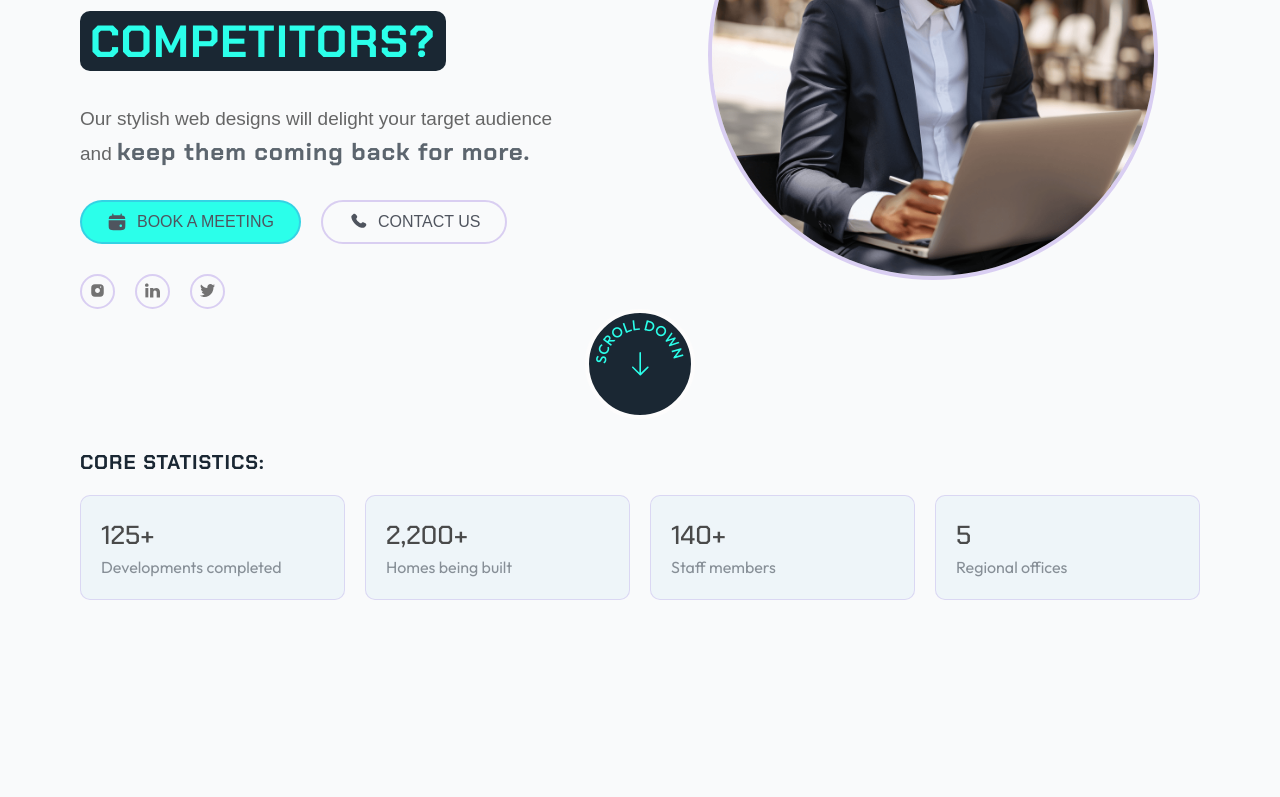
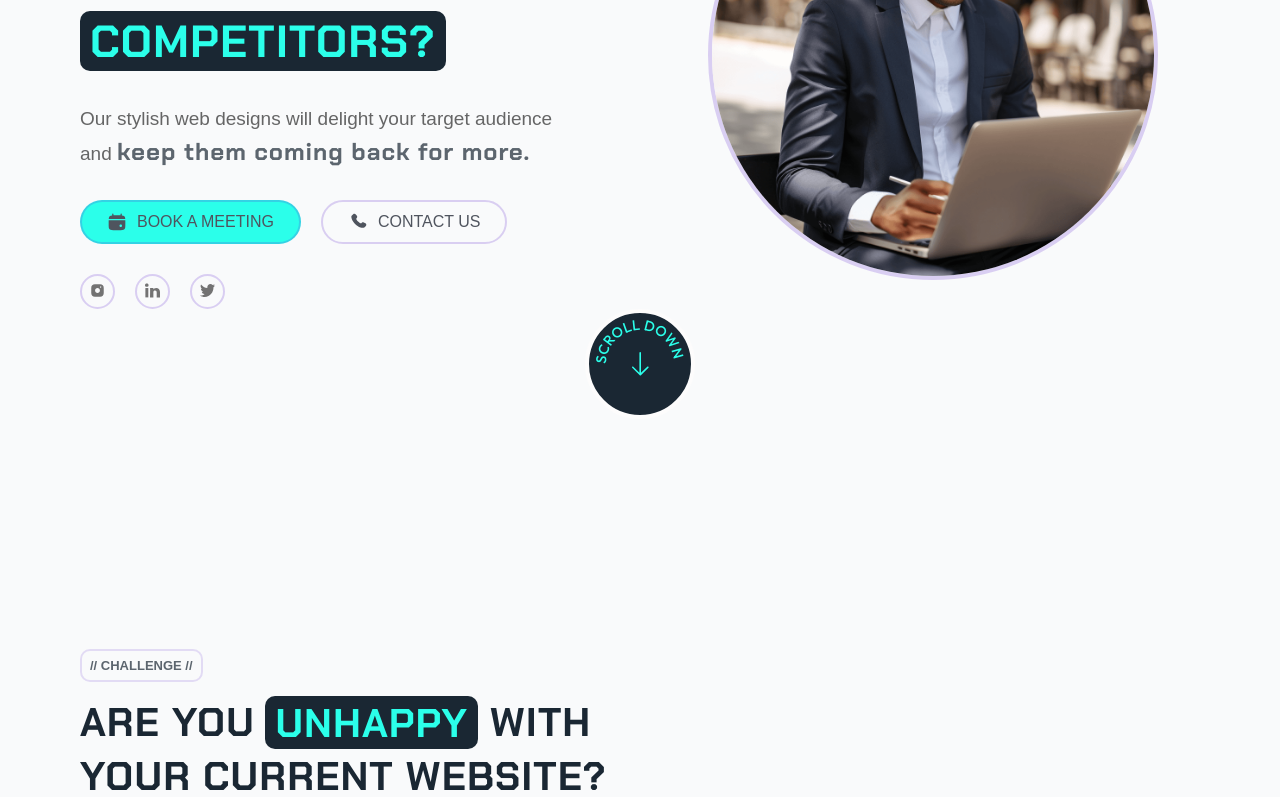
Before and after one commit to ChristianWare/chris-ware-agency, a Next.js app: page / in a window 1280 px wide. Shown: the part 385-1182 px from the top of the page. Built offline with nearby package versions, Linux system fonts and the light colour scheme; no server answers; a web font is replaced by a local one.

Commit message:
removed Core Stats

```diff
--- a/src/components/Hero/Hero.tsx
+++ b/src/components/Hero/Hero.tsx
@@ -85,11 +85,11 @@ const Hero = () => {
         <div className={styles.rtContainer}>
           <RotatingText text='scroll down' showArrow={true} />
         </div>
-        <h2 className={styles.strong}>Core Statistics:</h2>
+        {/* <h2 className={styles.strong}>Core Statistics:</h2>
         <div className={styles.statsContainer}>
           <div className={styles.stat}>
-            <div className={styles.statHeading}>125+</div>
-            <p className={styles.statDetail}>Developments completed</p>
+            <div className={styles.statHeading}>50+</div>
+            <p className={styles.statDetail}>Websites Built</p>
           </div>
           <div className={styles.stat}>
             <div className={styles.statHeading}>2,200+</div>
@@ -103,7 +103,7 @@ const Hero = () => {
             <div className={styles.statHeading}>5</div>
             <p className={styles.statDetail}>Regional offices</p>
           </div>
-        </div>
+        </div> */}
       </ContentPadding>
     </section>
   );
```
